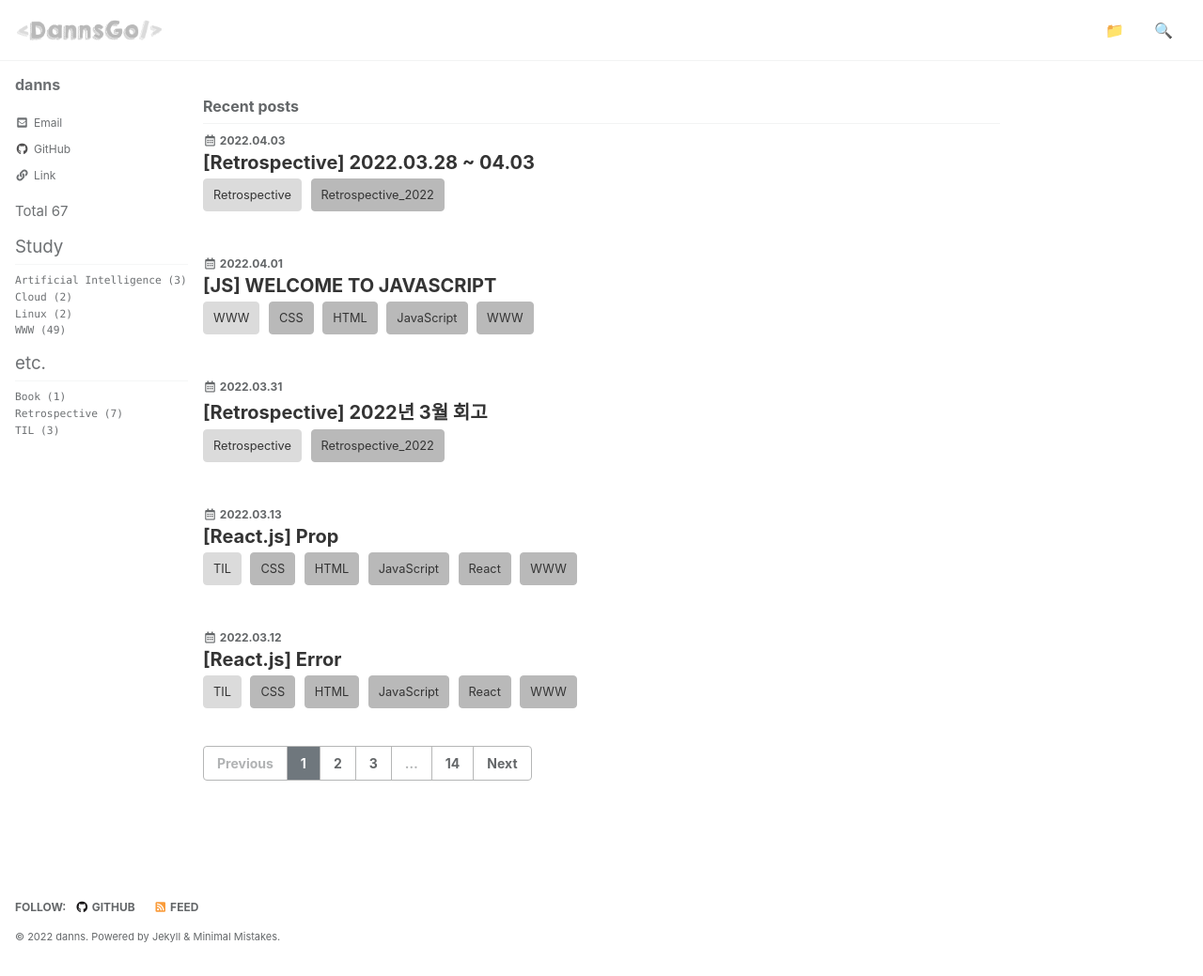
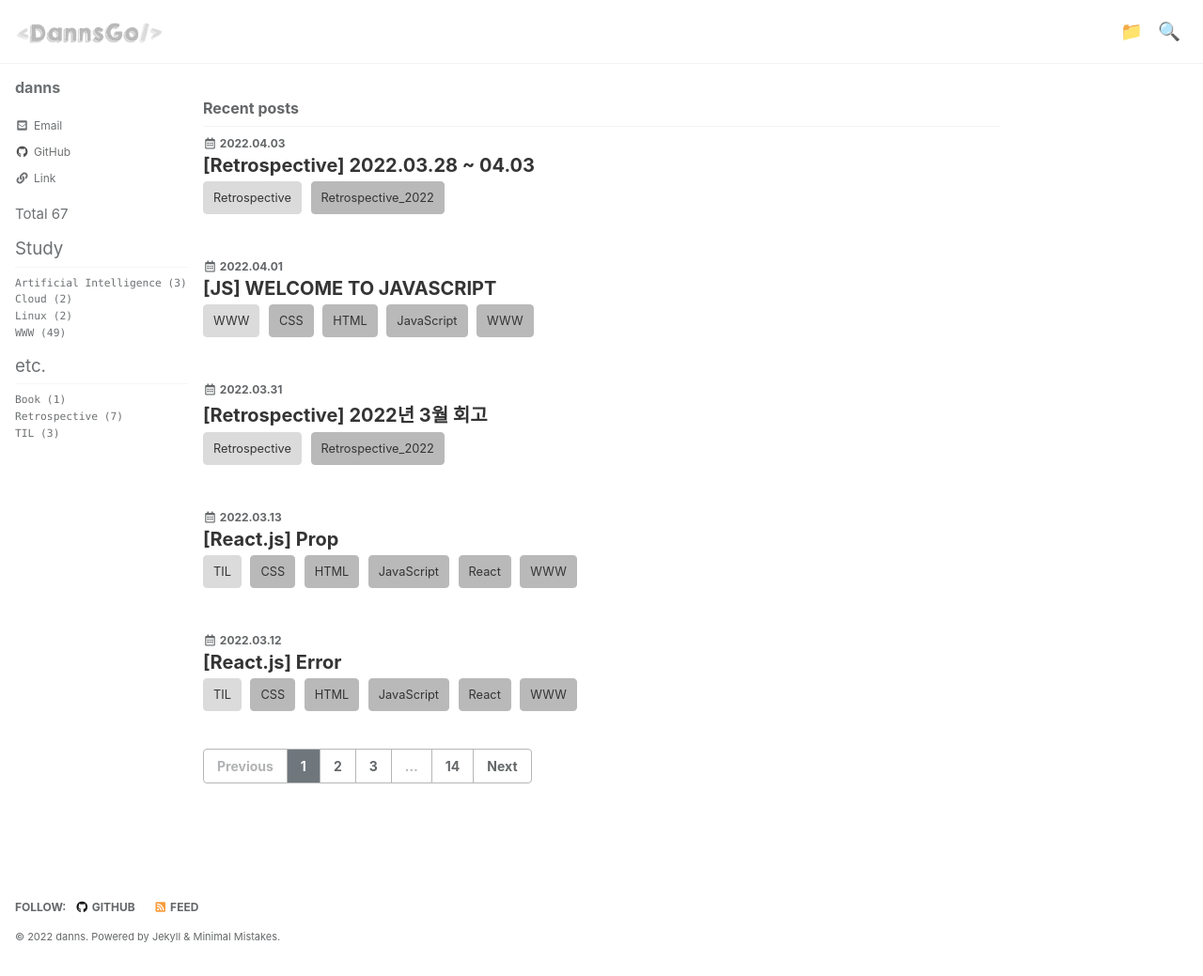
Before and after one commit to znhoon/dannsgo.github.io, a Jekyll site: the page built from index.html, in a window 1280 px wide and 1039 px high. Shown: the whole window at 94% size. Built offline with Jekyll 4.4.1, drawn with Linux system fonts in a browser that asks for light colours; cached includes are drawn as plain includes; some web fonts are replaced; the list of posts is cut into pages by our own code.

Commit message:
Update _navigation.scss

```diff
--- a/_sass/minimal-mistakes/_navigation.scss
+++ b/_sass/minimal-mistakes/_navigation.scss
@@ -181,7 +181,8 @@
 
   a {
     display: block;
-    margin: 0 1rem;
+    font-size: 1.2rem;
+    margin: 0 0.5rem;
     color: $masthead-link-color;
     text-decoration: none;
     -webkit-transition: none;
```
